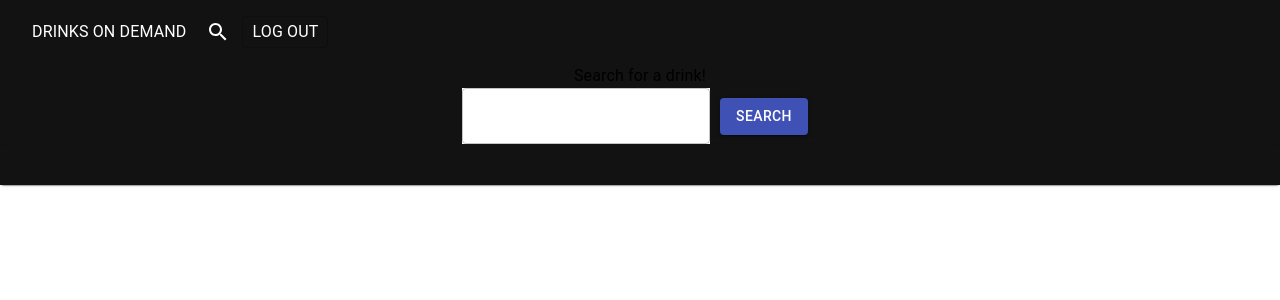
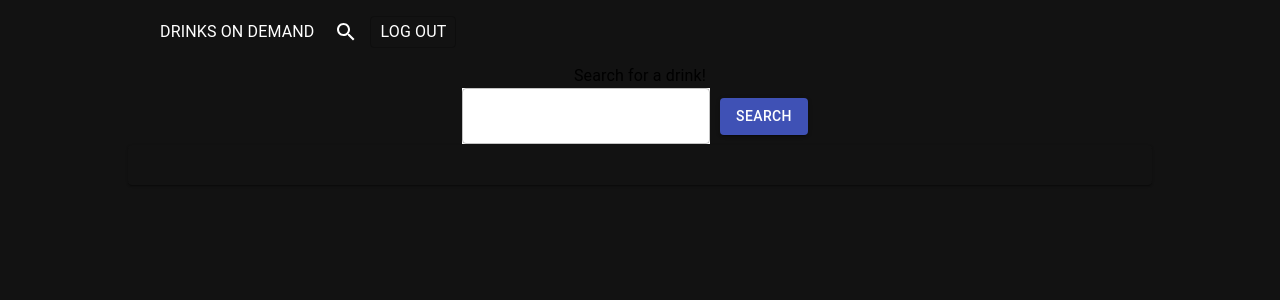
Before and after one commit to Dec2020PandA/Tyler_Nguyen_SoloProject, a React (Create React App) app in the folder client/: page /search in a window 1280 px wide. Shown: the top 300 px of the page. Built offline with nearby package versions, Linux system fonts and the light colour scheme.

Commit message:
background color changes to theme

```diff
--- a/client/package.json
+++ b/client/package.json
@@ -6,6 +6,7 @@
     "@material-ui/core": "^4.11.2",
     "@material-ui/icons": "^4.11.2",
     "@material-ui/lab": "^4.0.0-alpha.57",
+    "@material-ui/styles": "^4.11.2",
     "@reach/router": "^1.3.4",
     "@testing-library/jest-dom": "^5.11.6",
     "@testing-library/react": "^11.2.2",
--- a/client/src/App.css
+++ b/client/src/App.css
@@ -1,6 +1,8 @@
 .App {
   text-align: center;
   background-color: #121212;
+  width: 80%;
+  margin: auto;
 }
 
 .text {
--- a/client/src/index.css
+++ b/client/src/index.css
@@ -5,6 +5,7 @@ body {
     sans-serif;
   -webkit-font-smoothing: antialiased;
   -moz-osx-font-smoothing: grayscale;
+  background-color: #121212;
 }
 
 code {
```
Also changed, not shown: 1 other file (tests, documents, lock files or other folders).
